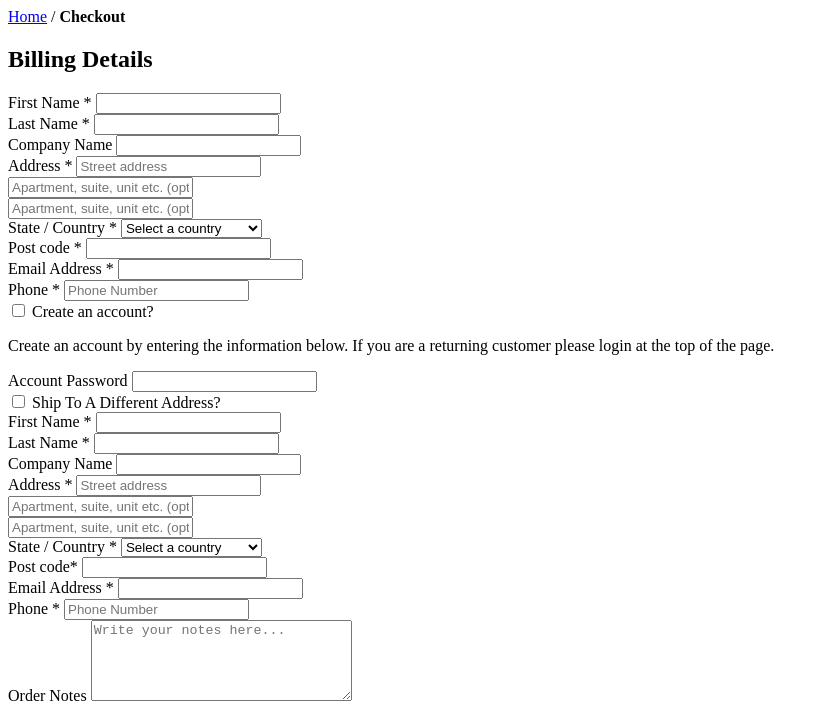
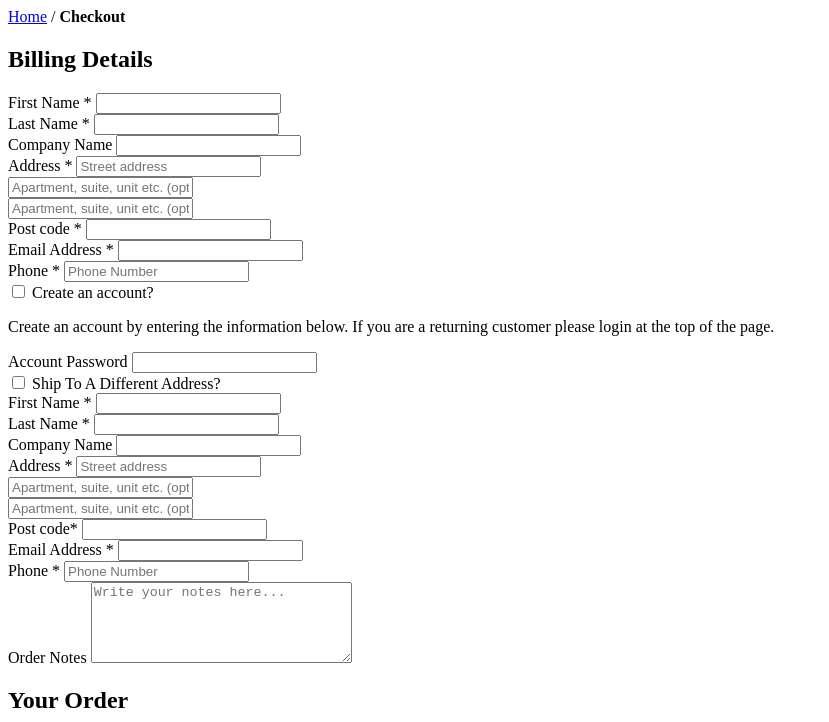
Before and after one commit to 5he11/zaps, a plain HTML site: page src/checkout.html in a window 1280 px wide. Shown: the top 722 px of the page, without its empty margins (0-829 px from the left). Drawn offline with Linux system fonts and the light colour scheme.

Commit message:
移除表单中的国家选择

```diff
--- a/src/checkout.html
+++ b/src/checkout.html
@@ -58,22 +58,7 @@
                                 </div>
 
                                 <div class="form-group row">
-                                    <div class="col-md-6">
-                                        <label for="bill_country" class="text-black">State / Country <span class="text-danger">*</span></label>
-
-                                        <select id="bill_country" name="bill_country" class="form-control">
-                                            <option value="">Select a country</option>
-                                            <option value="2">bangladesh</option>
-                                            <option value="3">Algeria</option>
-                                            <option value="4">Afghanistan</option>
-                                            <option value="5">Ghana</option>
-                                            <option value="6">Albania</option>
-                                            <option value="7">Bahrain</option>
-                                            <option value="8">Colombia</option>
-                                            <option value="9">Dominican Republic</option>
-                                        </select>
-                                    </div>
-                                    <div class="col-md-6">
+                                    <div class="col-md-12">
                                         <label for="bill_zipcode" class="text-black">Post code <span class="text-danger">*</span></label>
                                         <input type="text" class="form-control" id="bill_zipcode" name="bill_zipcode">
                                     </div>
@@ -146,21 +131,7 @@
                                             </div>
 
                                             <div class="form-group row">
-                                                <div class="col-md-6">
-                                                    <label for="bill_diff_country" class="text-black">State / Country <span class="text-danger">*</span></label>
-                                                    <select id="bill_diff_country" name="bill_diff_country" class="form-control">
-                                                        <option value="">Select a country</option>
-                                                        <option value="2">bangladesh</option>
-                                                        <option value="3">Algeria</option>
-                                                        <option value="4">Afghanistan</option>
-                                                        <option value="5">Ghana</option>
-                                                        <option value="6">Albania</option>
-                                                        <option value="7">Bahrain</option>
-                                                        <option value="8">Colombia</option>
-                                                        <option value="9">Dominican Republic</option>
-                                                    </select>
-                                                </div>
-                                                <div class="col-md-6">
+                                                <div class="col-md-12">
                                                     <label for="bill_diff_zipcode" class="text-black">Post code<span class="text-danger">*</span></label>
                                                     <input type="text" class="form-control" id="bill_diff_zipcode" name="bill_diff_zipcode">
                                                 </div>
```
